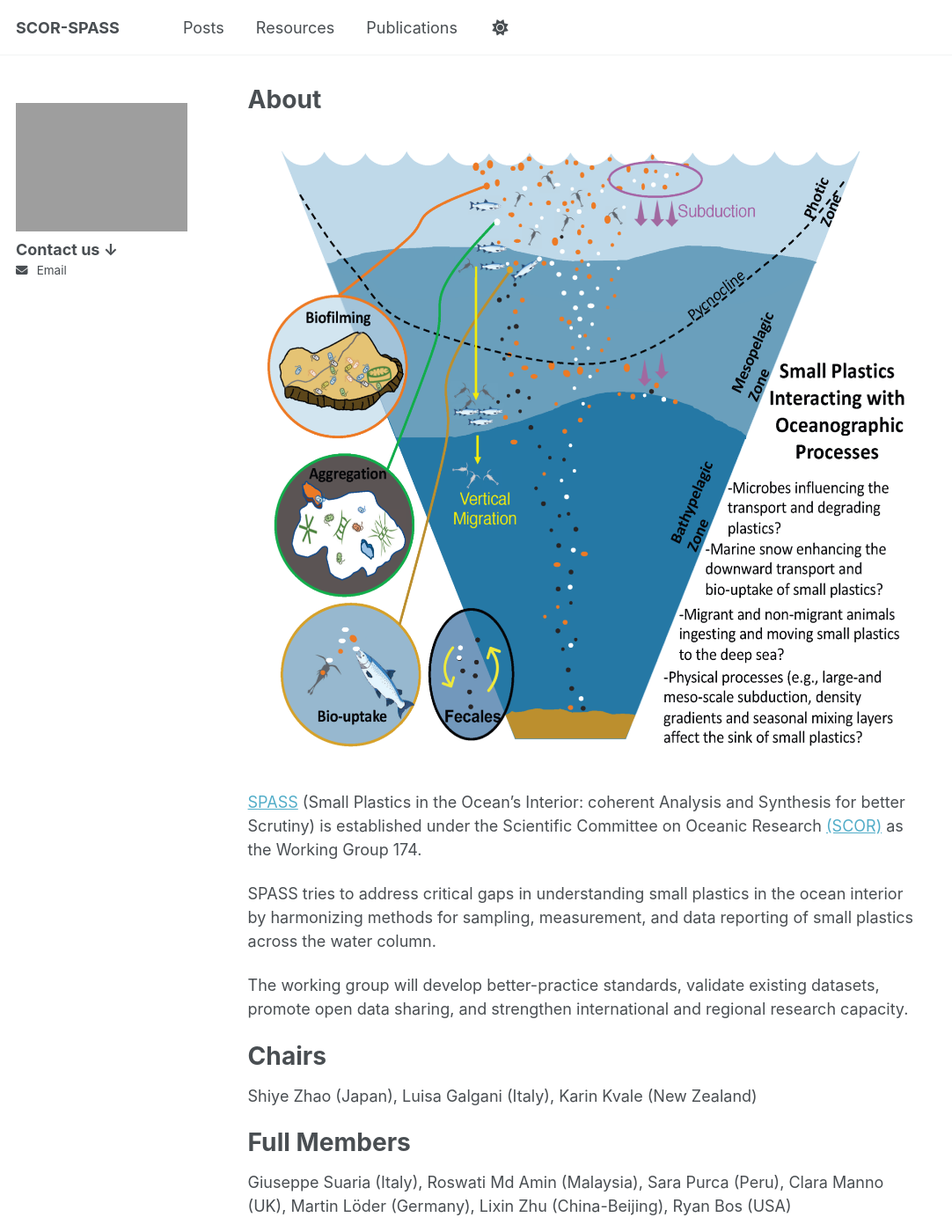
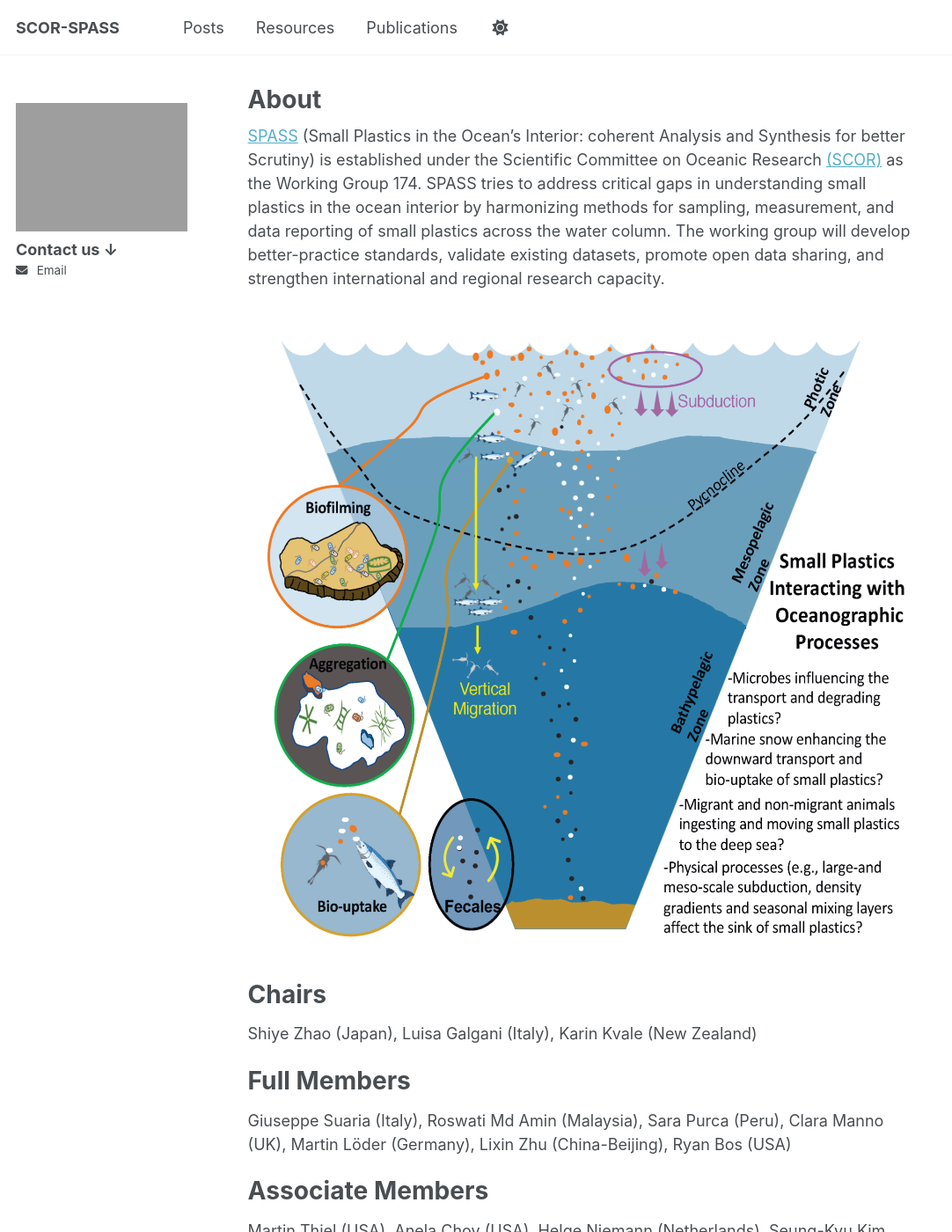
Before and after one commit to SCOR-SPASS/scor-spass.github.io, a Jekyll site: the page built from _pages/about.md, in a window 1280 px wide and 1400 px high. Shown: the whole window at 88% size, without its empty margins (0-1082 px from the left). Built offline with Jekyll 4.4.1, drawn with Linux system fonts in a browser that asks for light colours.

Commit message:
Update about.md

```diff
--- a/_pages/about.md
+++ b/_pages/about.md
@@ -18,25 +18,13 @@ redirect_from:
 }
 </style>
 
-<img src="/images/SPASS.png" class="spass-float">
-
-<p>
 <a href="https://scor-int.org/group/174/">SPASS</a>
 (Small Plastics in the Ocean’s Interior: coherent Analysis and Synthesis for better Scrutiny)
 is established under the Scientific Committee on Oceanic Research
-<a href="https://scor-int.org/">(SCOR)</a> as the Working Group 174.
-</p>
-
-<p>
-SPASS tries to address critical gaps in understanding small plastics in the ocean interior
-by harmonizing methods for sampling, measurement, and data reporting of small plastics
-across the water column.
-</p>
-
-<p>
-The working group will develop better-practice standards, validate existing datasets,
-promote open data sharing, and strengthen international and regional research capacity.
-</p>
+<a href="https://scor-int.org/">(SCOR)</a> as the Working Group 174. SPASS tries to address critical gaps in understanding small plastics in the ocean interior by harmonizing methods for sampling, measurement, and data reporting of small plastics
+across the water column. The working group will develop better-practice standards, validate existing datasets,
+promote open data sharing, and strengthen international and regional research capacity.<br><br>
+<img src="/images/SPASS.png" class="spass-float" with="450">
 
 Chairs
 ======
```
